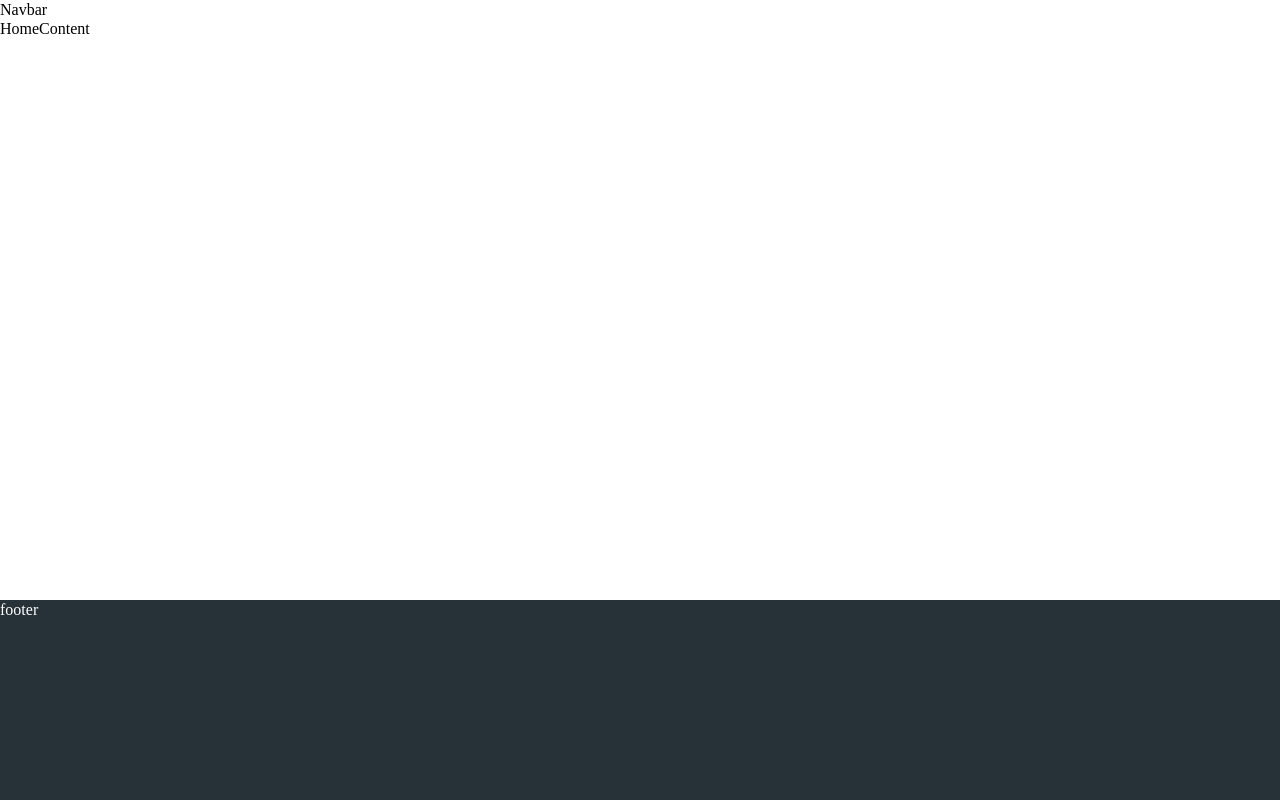
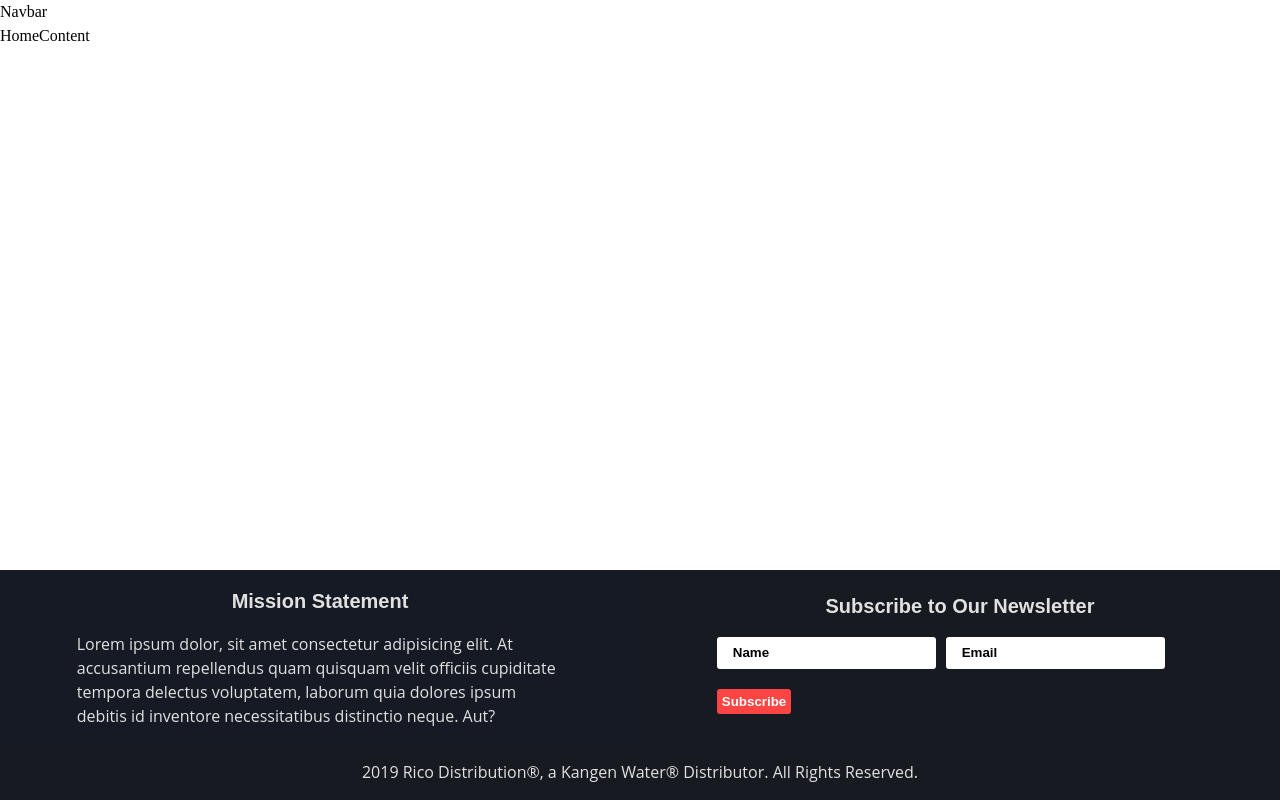
Before and after one commit to AndrewMartinez33/Rico-Distribution-Website, a React (Create React App) app: page / in a window 1280 px wide. Built offline with nearby package versions, Linux system fonts and the light colour scheme.

Commit message:
added footer content

```diff
--- a/src/App.css
+++ b/src/App.css
@@ -11,10 +11,76 @@
 }
 
 /* FOOTER */
-.footer {
-  background-color: var(--footer-color-bg);
+.footer-container {
+  background-color: #171a20;
+  color: rgb(226, 225, 225);
+  height: auto;
+  width: 100vw;
+  font-family: var(--paragraph-font);
+}
+
+.footer-box {
+  width: 90%;
+}
+
+.footer-title {
+  font-weight: bold;
+  font-family: var(--headline-font);
+  margin-bottom: 1rem;
+  font-size: 1.25rem;
+}
+
+.footer-box-left {
+  width: 100%;
+  background-color: #161a24;
+  padding: 1rem;
+}
+
+.footer-box-right {
+  width: 100%;
+  padding: 1rem;
+}
+
+.footer-trademark {
+  padding: 1rem;
+  font-size: .75rem;
+  text-align: center;
+
+}
+
+input::placeholder,
+textarea::placeholder {
+  color: black;
+  font-weight: bold;
+  vertical-align: baseline;
+}
+
+input:focus::placeholder,
+textarea:focus::placeholder {
+  color: var(--header-color-bg);
+  font-weight: bold;
+  vertical-align: baseline;
+}
+
+
+.footer-form-inputs {
+  height: 2rem;
+  width: 100%;
+  margin: 0 10px 10px 0;
+  padding: 1rem;
+  border-radius: 3px;
+}
+
+.footer-submit {
+  width: auto;
+  height: auto;
+  padding: 5px;
+  margin: 10px 0;
+  border-radius: 3px;
+  cursor: pointer;
+  font-weight: bold;
+  background-color: var(--danger);
   color: white;
-  height: 200px;
 }
 
 /* MEDIA QUERIES */
@@ -29,11 +95,36 @@
 
 /* Medium devices (tablets, 768px and up) */
 
-@media (min-width: 768px) {}
+@media (min-width: 768px) {
+  .footer-box-left {
+    width: 50%;
+  }
+
+  .footer-box-right {
+    width: 50%;
+  }
+
+  .footer-trademark {
+    font-size: 1rem;
+  }
+}
 
 /* Large devices (desktops, 992px and up) */
 
-@media (min-width: 992px) {}
+@media (min-width: 992px) {
+  .footer-box {
+    width: 80%;
+  }
+
+  .footer-inputs-container {
+    width: 100%;
+    justify-content: start;
+  }
+
+  .footer-form-inputs {
+    width: 45%;
+  }
+}
 
 /* Extra large devices (large desktops, 1200px and up) */
 
--- a/src/Components/Footer.jsx
+++ b/src/Components/Footer.jsx
@@ -3,8 +3,59 @@ import { Link } from "react-router-dom";
 
 const Footer = () => {
   return (
-    <div className="footer">
-      <div>footer</div>
+    <div className="footer-container centered-column">
+      <div className="centered-row">
+        <div className="footer-box-left centered-column">
+          <div className="centered-column footer-box">
+            <div className="footer-title">Mission Statement</div>
+            <div className="footer-text">
+              Lorem ipsum dolor, sit amet consectetur adipisicing elit. At
+              accusantium repellendus quam quisquam velit officiis cupiditate
+              tempora delectus voluptatem, laborum quia dolores ipsum debitis id
+              inventore necessitatibus distinctio neque. Aut?
+            </div>
+          </div>
+        </div>
+        <div className="footer-box-right centered-column">
+          <div className="centered-column footer-box">
+            <h2 className="footer-title">Subscribe to Our Newsletter</h2>
+            <form
+              className="footer-inputs-container"
+              action="formspree email action"
+              method="POST"
+            >
+              <div className="centered-row footer-inputs-container">
+                <input
+                  className="footer-form-inputs"
+                  id="name"
+                  type="text"
+                  placeholder="Name"
+                  name="name"
+                  required
+                />
+                <input
+                  className="footer-form-inputs"
+                  id="email"
+                  type="email"
+                  placeholder="Email"
+                  name="_replyto"
+                  required
+                />
+              </div>
+              <input
+                className="footer-submit"
+                id="contact-submit"
+                type="submit"
+                value="Subscribe"
+              />
+            </form>
+          </div>
+        </div>
+      </div>
+      <div className="footer-trademark">
+        2019 Rico Distribution<sup>&reg;</sup>, a Kangen Water<sup>&reg; </sup>
+        Distributor. All Rights Reserved.
+      </div>
     </div>
   );
 };
--- a/src/index.css
+++ b/src/index.css
@@ -106,7 +106,7 @@ section {
 }
 
 body {
-  line-height: 1.2;
+  line-height: 1.5;
 }
 
 ol,
@@ -161,7 +161,7 @@ html {
 *,
 *:before,
 *:after {
-  box-sizing: inherit;
+  box-sizing: border-box;
 }
 
 .Site {
```
